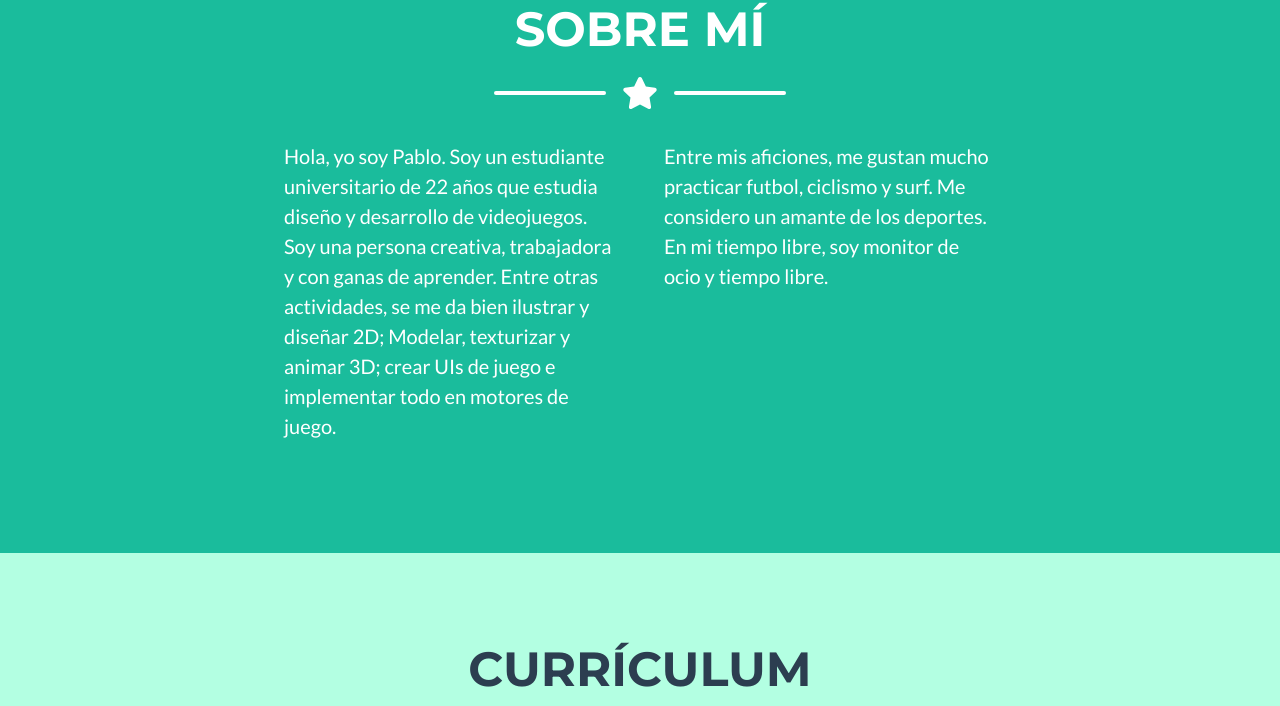
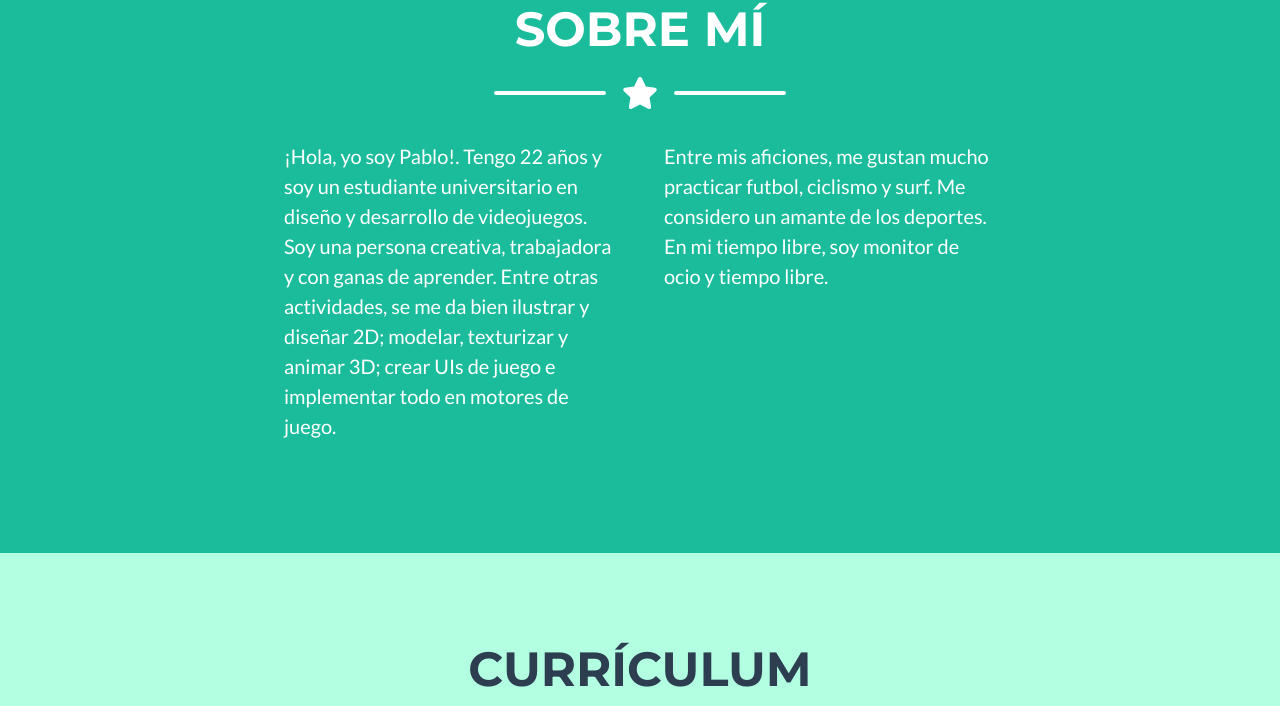
Before and after one commit to pablogs99/Portfolio, a plain HTML site: page index.html in a window 1280 px wide. Shown: the part 1725-2431 px from the top of the page. Drawn offline with nearby package versions, Linux system fonts and the light colour scheme.

Commit message:
Update index.html

```diff
--- a/index.html
+++ b/index.html
@@ -134,7 +134,7 @@
                 </div>
                 <!-- About Section Content-->
                 <div class="row">
-                    <div class="col-lg-4 ml-auto"><p class="lead">Hola, yo soy Pablo. Soy un estudiante universitario de 22 años que estudia diseño y desarrollo de videojuegos. Soy una persona creativa, trabajadora y con ganas de aprender. Entre otras actividades, se me da bien ilustrar y diseñar 2D; Modelar, texturizar y animar 3D; crear UIs de juego e implementar todo en motores de juego.</p></div>
+                    <div class="col-lg-4 ml-auto"><p class="lead">¡Hola, yo soy Pablo!. Tengo 22 años y soy un estudiante universitario en diseño y desarrollo de videojuegos. Soy una persona creativa, trabajadora y con ganas de aprender. Entre otras actividades, se me da bien ilustrar y diseñar 2D; modelar, texturizar y animar 3D; crear UIs de juego e implementar todo en motores de juego.</p></div>
                     <div class="col-lg-4 mr-auto"><p class="lead">Entre mis aficiones, me gustan mucho practicar futbol, ciclismo y surf. Me considero un amante de los deportes. En mi tiempo libre, soy monitor de ocio y tiempo libre.</p></div>
                 </div>
             </div>
```
